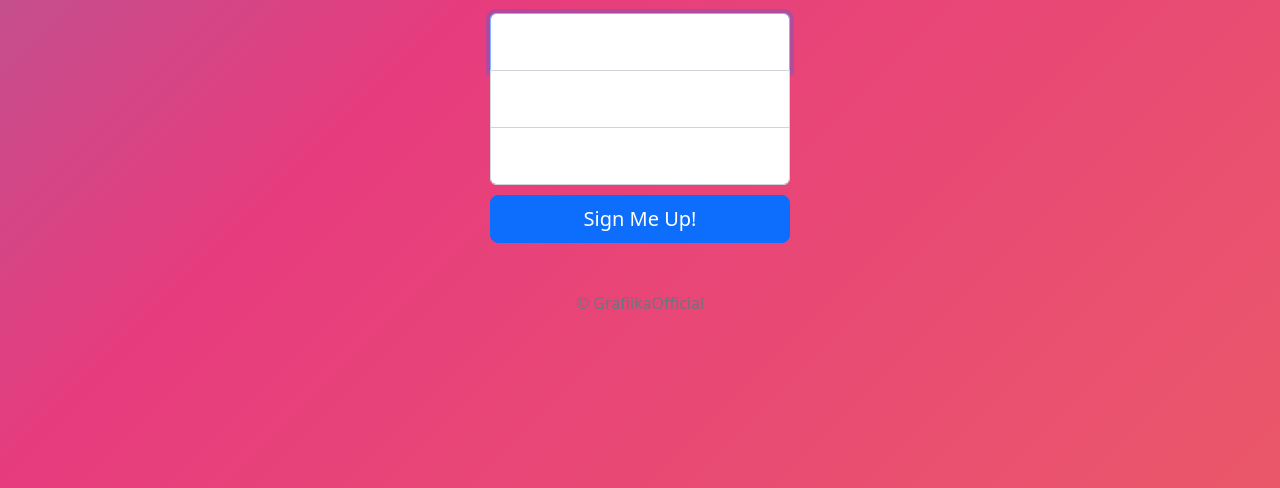
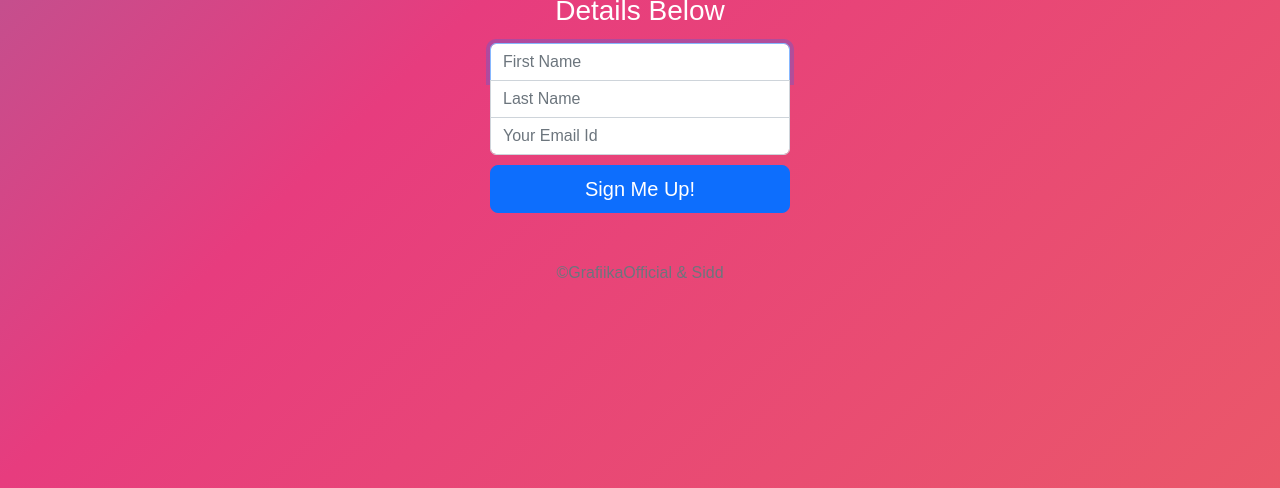
Before and after one commit to Siddharta-paul/Sign-up, a website: page signup.html in a window 1280 px wide. Shown: the part 312-800 px from the top of the page. Drawn offline with nearby package versions, Linux system fonts and the light colour scheme.

Commit message:
placeholder

```diff
--- a/public/css/signup.css
+++ b/public/css/signup.css
@@ -8,6 +8,7 @@ body {
   align-items: center;
   padding-top: 40px;
   padding-bottom: 40px;
+  font-family: sans-serif;
 
 }
 .gradient_bg {
--- a/signup.html
+++ b/signup.html
@@ -5,8 +5,7 @@
     <meta charset="utf-8">
     <meta name="viewport" content="width=device-width, initial-scale=1">
     <meta name="description" content="">
-    <meta name="author" content="Mark Otto, Jacob Thornton, and Bootstrap contributors">
-    <meta name="generator" content="Hugo 0.98.0">
+
     <title>SignUp Page</title>
 
     <link rel="canonical" href="https://getbootstrap.com/docs/5.2/examples/sign-in/">
@@ -83,22 +82,14 @@
     <img class="mb-4" src="images/logo main white.svg" alt="" width="auto" height="auto">
     <h1 class="h3 mb-3 fw-normal txtwh">Please Enter Your Details Below</h1>
 
-    <div class="form-floating">
       <input type="text" class="form-control top" name="fname" placeholder="First Name" required autofocus>
-
-      <input type="text" class="form-control middle" name="lname" placeholder="Last Name" required>
-
-      <input type="email" class="form-control bottom" name="email" placeholder="name@example.com" required>
-
-    </div>
-
+       <input type="text" class="form-control middle" name="lname" placeholder="Last Name" required>
+      <input type="email" class="form-control bottom" name="email" placeholder="Your Email Id" required>
 
     <button class="w-100 btn btn-lg btn-primary" type="submit">Sign Me Up!</button>
-    <p class="mt-5 mb-3 text-muted">&copy; GrafiikaOfficial</p>
+    <p class="mt-5 mb-3 text-muted">&copy;GrafiikaOfficial & Sidd</p>
   </form>
 </main>
 
-
-
   </body>
 </html>
```
Also changed, not shown: success.html (+5 -1 lines).
